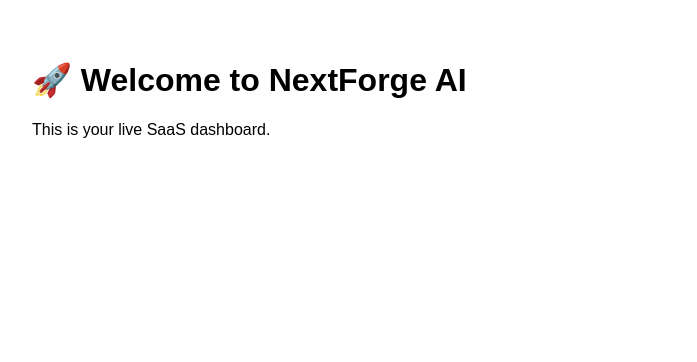
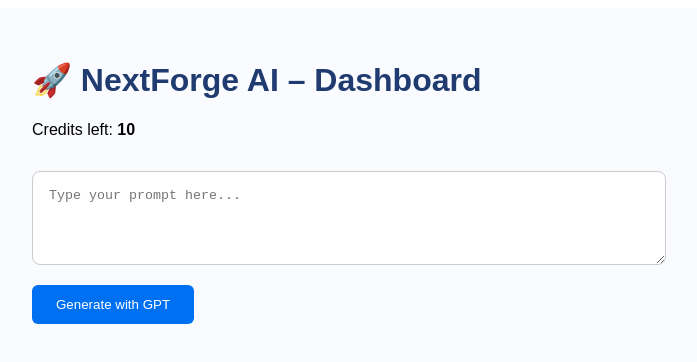
Before and after one commit to nextwaveaisuite/NextForgeAI, a Next.js app: page /dashboard in a window 1280 px wide. Shown: the top 362 px of the page, without its empty margins (8-705 px from the left). Built offline with nearby package versions, Linux system fonts and the light colour scheme.

Commit message:
index.js

```diff
--- a/pages/dashboard/index.js
+++ b/pages/dashboard/index.js
@@ -1,8 +1,80 @@
+import { useState } from 'react';
+
 export default function Dashboard() {
+  const [credits, setCredits] = useState(10);
+  const [input, setInput] = useState("");
+  const [response, setResponse] = useState("");
+
+  const handleGenerate = async () => {
+    const res = await fetch("/api/generate", {
+      method: "POST",
+      headers: { "Content-Type": "application/json" },
+      body: JSON.stringify({ input })
+    });
+    const data = await res.json();
+    setResponse(data.result);
+    setCredits((prev) => prev - 1);
+  };
+
   return (
-    <div style={{ padding: '2rem', fontFamily: 'sans-serif' }}>
-      <h1>🚀 Welcome to NextForge AI</h1>
-      <p>This is your live SaaS dashboard.</p>
+    <div style={{
+      padding: "2rem",
+      fontFamily: "sans-serif",
+      background: "#f9fbff",
+      minHeight: "100vh"
+    }}>
+      <h1 style={{ fontSize: "2rem", color: "#1f3b70" }}>
+        🚀 NextForge AI – Dashboard
+      </h1>
+
+      <p>Credits left: <strong>{credits}</strong></p>
+
+      <textarea
+        value={input}
+        onChange={(e) => setInput(e.target.value)}
+        placeholder="Type your prompt here..."
+        rows={4}
+        style={{
+          width: "100%",
+          maxWidth: "600px",
+          padding: "1rem",
+          border: "1px solid #ccc",
+          borderRadius: "8px",
+          marginTop: "1rem"
+        }}
+      />
+
+      <br />
+
+      <button
+        onClick={handleGenerate}
+        disabled={!input || credits <= 0}
+        style={{
+          marginTop: "1rem",
+          padding: "0.75rem 1.5rem",
+          background: "#0070f3",
+          color: "#fff",
+          border: "none",
+          borderRadius: "6px",
+          cursor: "pointer"
+        }}
+      >
+        Generate with GPT
+      </button>
+
+      {response && (
+        <div style={{
+          marginTop: "2rem",
+          background: "#fff",
+          padding: "1rem",
+          borderRadius: "8px",
+          boxShadow: "0 0 5px rgba(0,0,0,0.1)",
+          maxWidth: "600px"
+        }}>
+          <h3>💡 Response:</h3>
+          <p>{response}</p>
+        </div>
+      )}
     </div>
   );
 }
```
